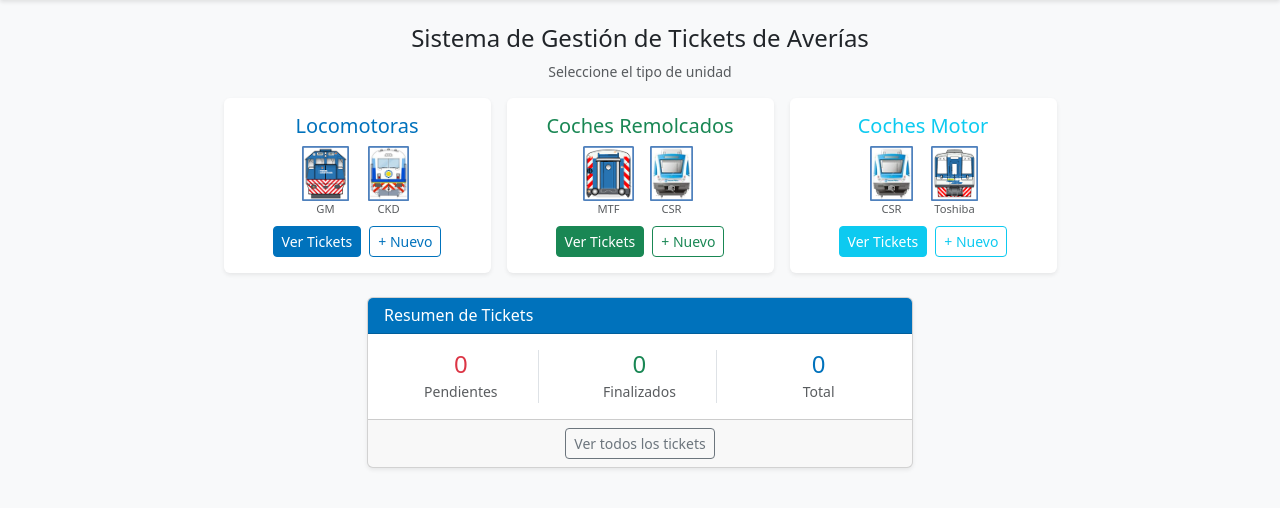
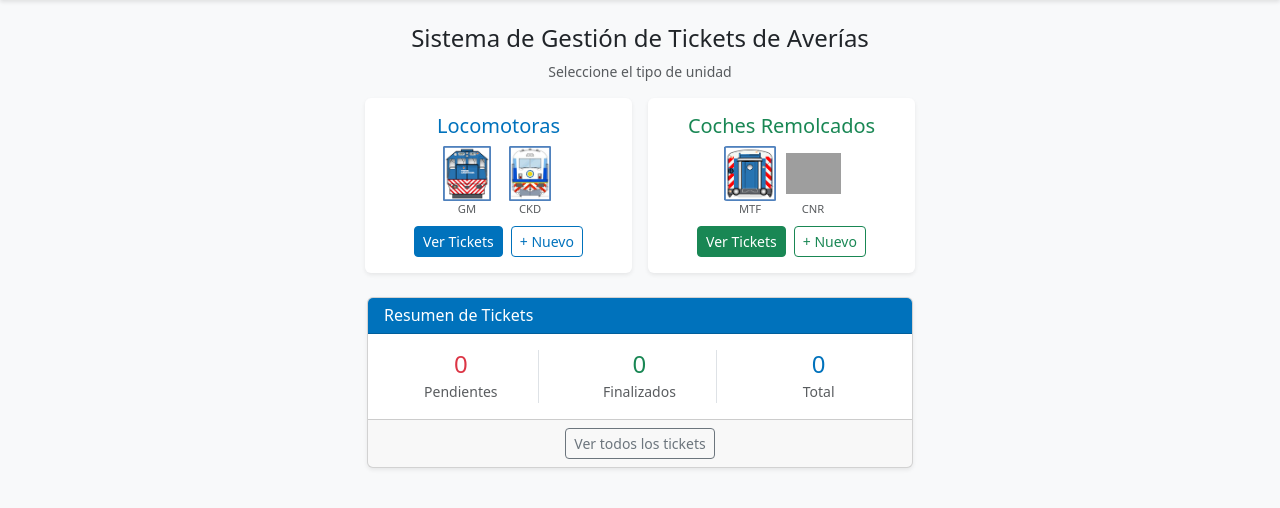
Before and after one commit to salamonepablo/sigma-rs, a Django app: page /sigma/ in a window 1280 px wide. Shown: the part 64-572 px from the top of the page. Run offline with Django 5.2, Linux system fonts and the light colour scheme; the visitor is signed in with stand-in values (Sample User, id 1); data that the repository does not hold is empty; grey boxes are pictures that could not be loaded.

Commit message:
refactor: update rolling stock icons - remove electric coach modules
- Add CNR icon for towed coaches (Coches Remolcados)
- Remove Coches Motor card (CSR/Toshiba are electric coach modules, not conventional rolling stock)
- Remove CSR and Toshiba icons from static and docs
- Clean up unused Logo_AO.jpg

```diff
--- a/apps/tickets/presentation/templates/tickets/home.html
+++ b/apps/tickets/presentation/templates/tickets/home.html
@@ -51,9 +51,9 @@
                         <img src="{% static 'images/IcoMTF.png' %}" alt="Materfer" class="img-fluid">
                         <small class="d-block text-muted">MTF</small>
                     </div>
-                    <div class="brand-icon" title="CSR (CNR)">
-                        <img src="{% static 'images/IcoCSR.png' %}" alt="CSR" class="img-fluid">
-                        <small class="d-block text-muted">CSR</small>
+                    <div class="brand-icon" title="CNR Dalian">
+                        <img src="{% static 'images/IcoCNR.png' %}" alt="CNR" class="img-fluid">
+                        <small class="d-block text-muted">CNR</small>
                     </div>
                 </div>
                 <div class="d-flex gap-2 justify-content-center">
@@ -63,35 +63,6 @@
                     </a>
                     <a href="{% url 'tickets:ticket_create_by_type' unit_type='coche_remolcado' %}"
                        class="btn btn-outline-success btn-sm">
-                        + Nuevo
-                    </a>
-                </div>
-            </div>
-        </div>
-    </div>
-
-    <!-- Coches Motor -->
-    <div class="col-sm-6 col-md-5 col-lg-4 col-xl-3">
-        <div class="card h-100 shadow-sm border-0 unit-card">
-            <div class="card-body text-center p-3">
-                <h5 class="card-title mb-2 text-info">Coches Motor</h5>
-                <div class="d-flex justify-content-center gap-2 mb-2">
-                    <div class="brand-icon" title="CSR">
-                        <img src="{% static 'images/IcoCSR.png' %}" alt="CSR" class="img-fluid">
-                        <small class="d-block text-muted">CSR</small>
-                    </div>
-                    <div class="brand-icon" title="Toshiba">
-                        <img src="{% static 'images/IcoToshiba.png' %}" alt="Toshiba" class="img-fluid">
-                        <small class="d-block text-muted">Toshiba</small>
-                    </div>
-                </div>
-                <div class="d-flex gap-2 justify-content-center">
-                    <a href="{% url 'tickets:ticket_list_by_type' unit_type='coche_motor' %}"
-                       class="btn btn-info btn-sm text-white">
-                        Ver Tickets
-                    </a>
-                    <a href="{% url 'tickets:ticket_create_by_type' unit_type='coche_motor' %}"
-                       class="btn btn-outline-info btn-sm">
                         + Nuevo
                     </a>
                 </div>
```
Also changed, not shown: static/images/IcoCSR.png (deleted), static/images/IcoToshiba.png (deleted), 4 other files.
